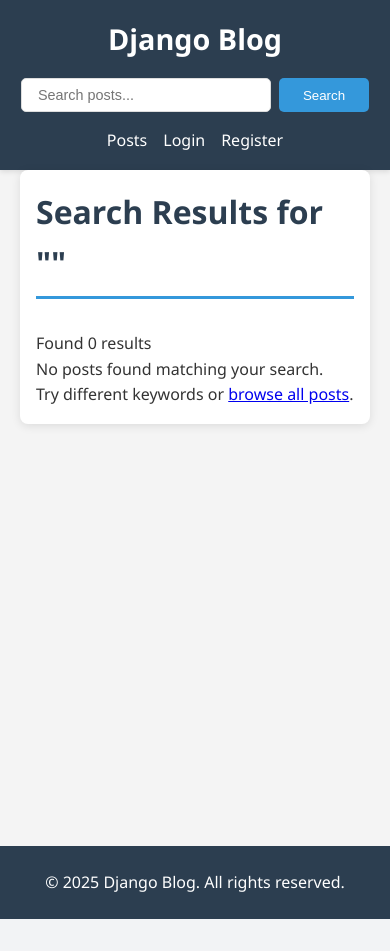
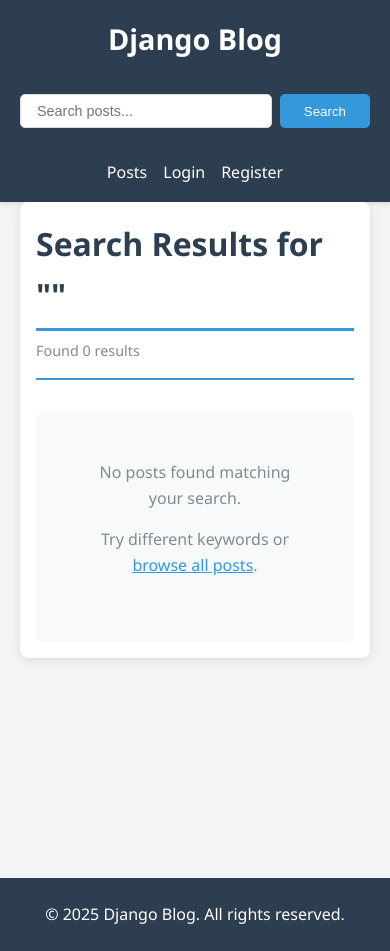
Before and after one commit to E-d-d-i-e-A/Alx_DjangoLearnLab, a Django app: page /search/ in a window 390 px wide. Before the commit the page ends 919 px from the top, so only its background shows below. Run offline with Django 4.2, Linux system fonts and the light colour scheme.

Commit message:
Update style.css

```diff
--- a/django_blog/blog/static/blog/css/style.css
+++ b/django_blog/blog/static/blog/css/style.css
@@ -666,3 +666,82 @@ footer {
     background-color: #3498db;
     color: white;
     padding: 0.
+5rem 1.5rem;
+    margin: 1rem 0;
+    border-radius: 20px;
+    font-size: 1.1rem;
+    font-weight: 500;
+}
+
+.post-tags-small {
+    margin: 0.5rem 0;
+}
+
+/* Search Results Styles */
+.search-results-header {
+    margin-bottom: 2rem;
+    padding-bottom: 1rem;
+    border-bottom: 2px solid #3498db;
+}
+
+.search-results-header h2 {
+    color: #2c3e50;
+    margin-bottom: 0.5rem;
+}
+
+.results-count {
+    color: #7f8c8d;
+    font-size: 0.9rem;
+}
+
+.no-results {
+    text-align: center;
+    padding: 3rem;
+    background: #f8f9fa;
+    border-radius: 8px;
+}
+
+.no-results p {
+    color: #7f8c8d;
+    margin-bottom: 1rem;
+}
+
+.no-results a {
+    color: #3498db;
+    font-weight: 500;
+}
+
+/* Tag Page Styles */
+.tag-header {
+    text-align: center;
+    margin-bottom: 2rem;
+    padding-bottom: 1rem;
+    border-bottom: 2px solid #3498db;
+}
+
+.tag-header h2 {
+    color: #2c3e50;
+    margin-bottom: 1rem;
+}
+
+.back-link {
+    margin-top: 2rem;
+    padding-top: 2rem;
+    border-top: 1px solid #eee;
+}
+
+/* Mobile Responsive */
+@media (max-width: 768px) {
+    .search-form {
+        margin: 1rem 0;
+        width: 100%;
+    }
+    .search-input {
+        min-width: 150px;
+        flex: 1;
+    }
+
+    header nav .container {
+        flex-direction: column;
+    }
+}
```
